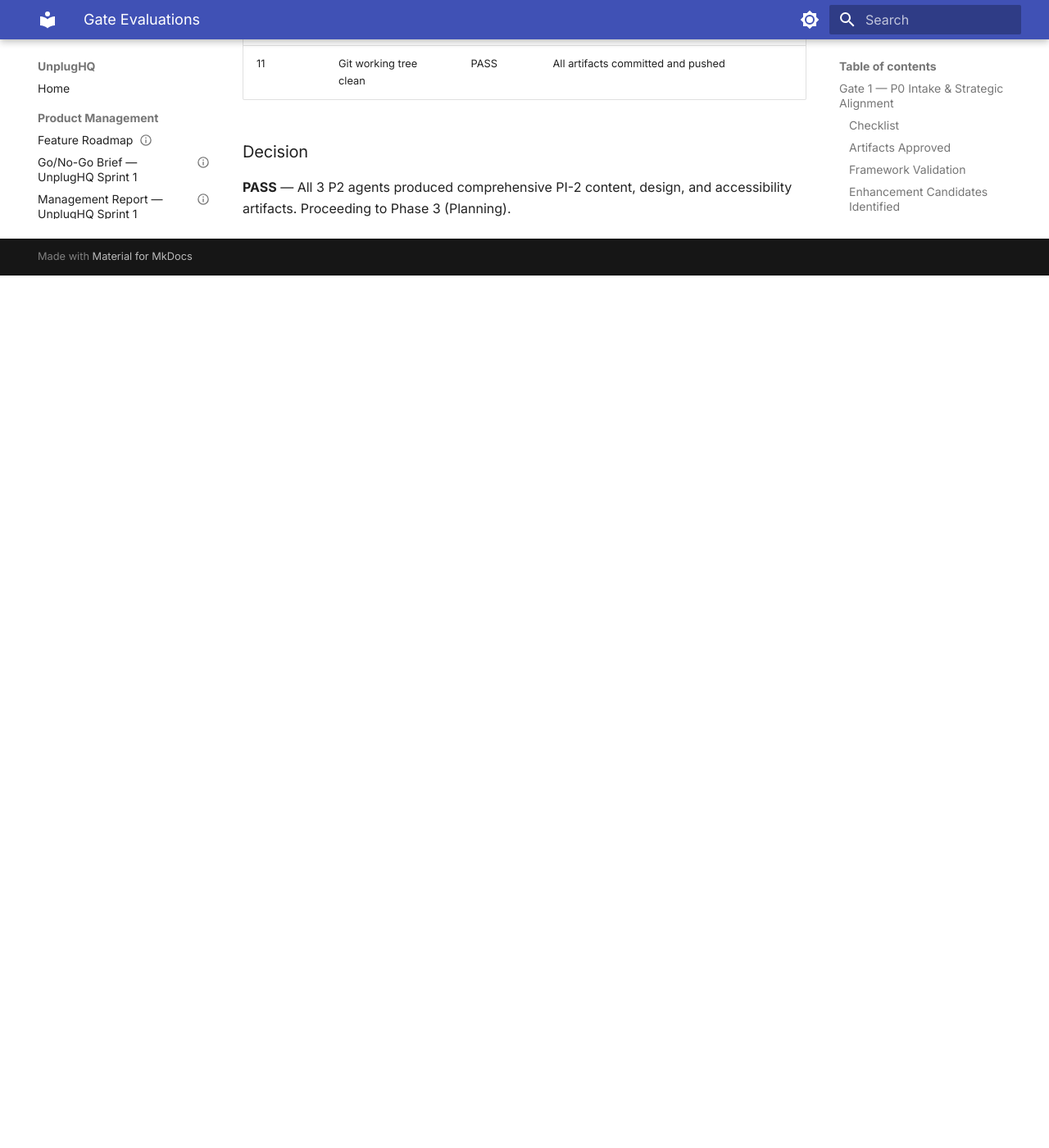
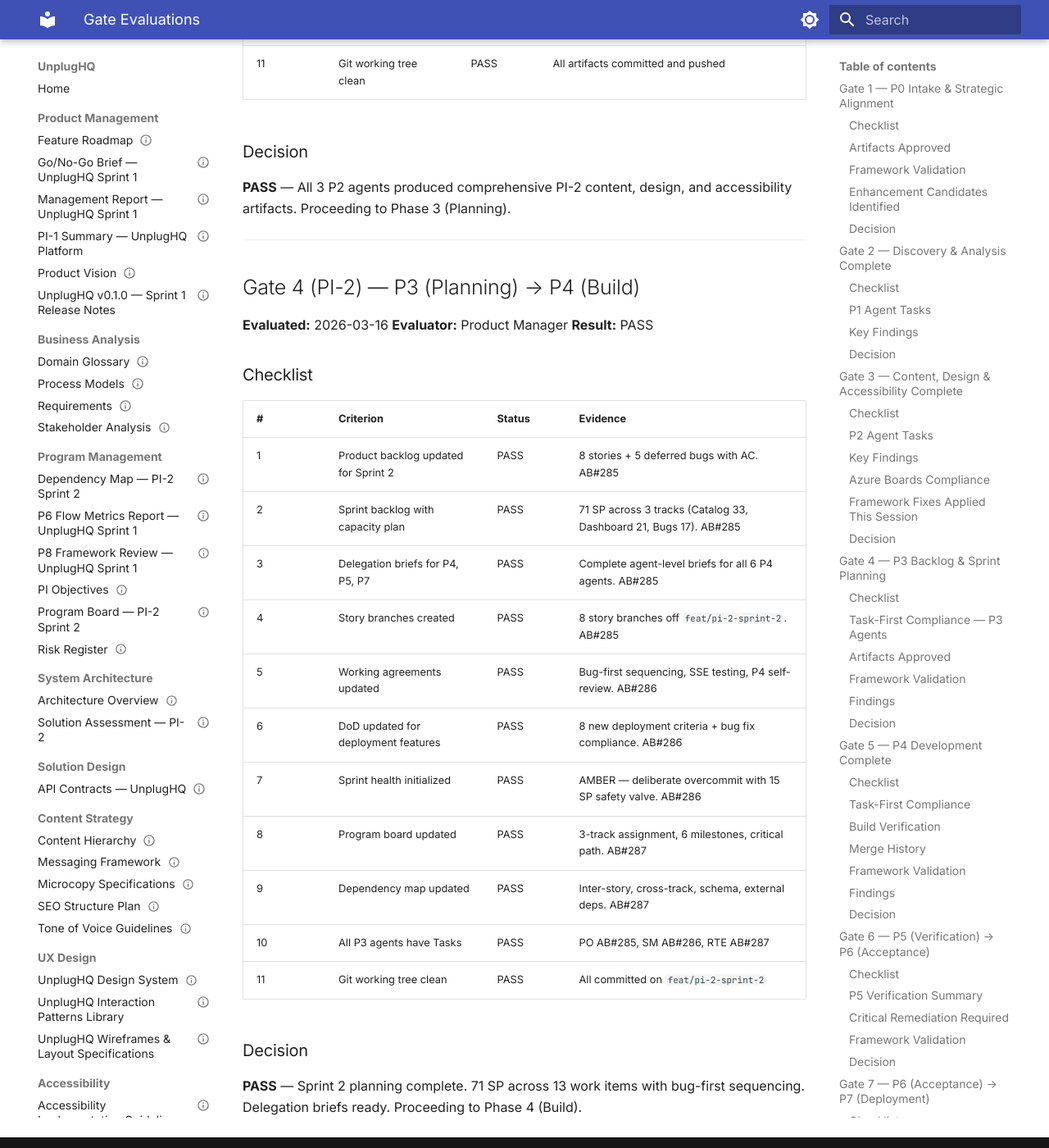
Before and after one commit to sjefsharp/unplughq, an MkDocs documentation site: the page built from docs/gate-evaluations.md, in a window 1280 px wide and 1400 px high, scrolled down 24086 px. Shown: the whole window at 82% size. Built offline with MkDocs 1.6.1 and Material for MkDocs 9.7.7, drawn with Linux system fonts in a browser that asks for light colours; before the commit the page ends 24422 px from its top, so only the background shows below that.

Commit message:
chore(pm): Gate 4 PI-2 PASS — sprint planning complete

```diff
--- a/docs/gate-evaluations.md
+++ b/docs/gate-evaluations.md
@@ -624,3 +624,31 @@
 ### Decision
 
 **PASS** — All 3 P2 agents produced comprehensive PI-2 content, design, and accessibility artifacts. Proceeding to Phase 3 (Planning).
+
+---
+
+## Gate 4 (PI-2) — P3 (Planning) → P4 (Build)
+
+**Evaluated:** 2026-03-16
+**Evaluator:** Product Manager
+**Result:** PASS
+
+### Checklist
+
+| # | Criterion | Status | Evidence |
+|---|-----------|--------|----------|
+| 1 | Product backlog updated for Sprint 2 | PASS | 8 stories + 5 deferred bugs with AC. AB#285 |
+| 2 | Sprint backlog with capacity plan | PASS | 71 SP across 3 tracks (Catalog 33, Dashboard 21, Bugs 17). AB#285 |
+| 3 | Delegation briefs for P4, P5, P7 | PASS | Complete agent-level briefs for all 6 P4 agents. AB#285 |
+| 4 | Story branches created | PASS | 8 story branches off `feat/pi-2-sprint-2`. AB#285 |
+| 5 | Working agreements updated | PASS | Bug-first sequencing, SSE testing, P4 self-review. AB#286 |
+| 6 | DoD updated for deployment features | PASS | 8 new deployment criteria + bug fix compliance. AB#286 |
+| 7 | Sprint health initialized | PASS | AMBER — deliberate overcommit with 15 SP safety valve. AB#286 |
+| 8 | Program board updated | PASS | 3-track assignment, 6 milestones, critical path. AB#287 |
+| 9 | Dependency map updated | PASS | Inter-story, cross-track, schema, external deps. AB#287 |
+| 10 | All P3 agents have Tasks | PASS | PO AB#285, SM AB#286, RTE AB#287 |
+| 11 | Git working tree clean | PASS | All committed on `feat/pi-2-sprint-2` |
+
+### Decision
+
+**PASS** — Sprint 2 planning complete. 71 SP across 13 work items with bug-first sequencing. Delegation briefs ready. Proceeding to Phase 4 (Build).
```
